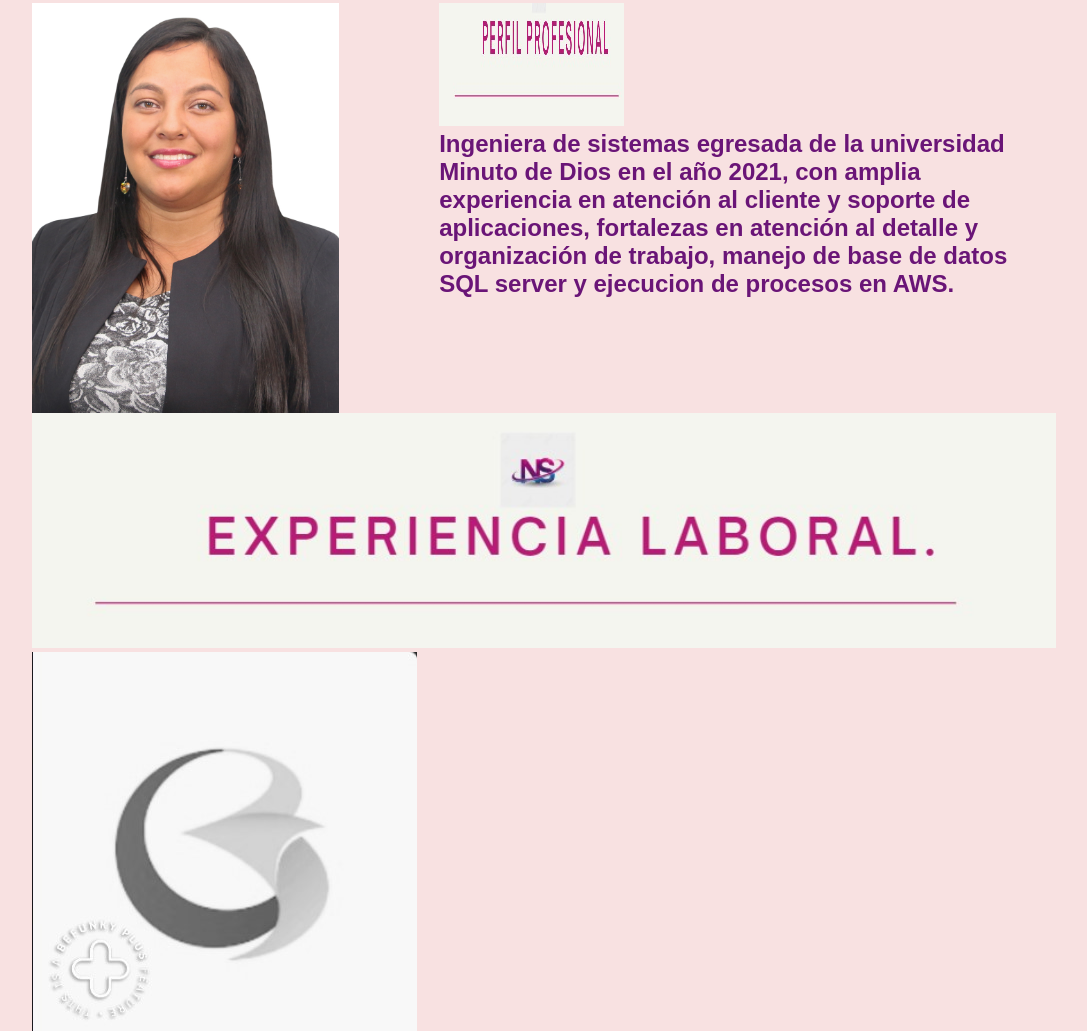
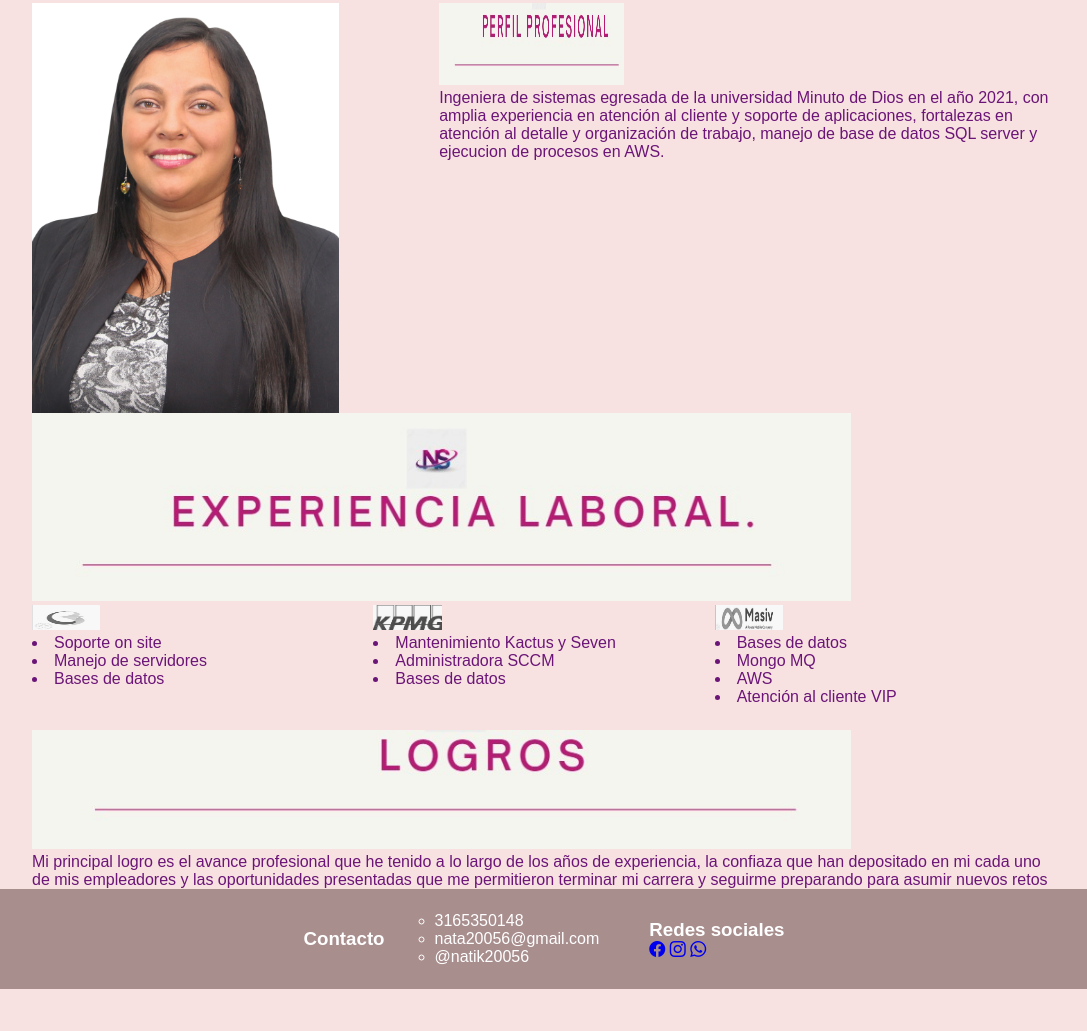
Before and after one commit to Nata-ss/Entrega1, a plain HTML site: page index.html in a window 1280 px wide. Shown: the part 797-1828 px from the top of the page, without its empty margins (96-1183 px from the left). After the commit the page ends 1786 px from the top, so only its background shows below. Drawn offline with nearby package versions, Linux system fonts and the light colour scheme; a web font is replaced by a local one.

Commit message:
5 avance de entrega 1

```diff
--- a/index.html
+++ b/index.html
@@ -55,13 +55,13 @@
         <div>
           <img class="img" src="./assets/pprof.jpg">
 
-          <h1>
+          <ul>
             Ingeniera de sistemas egresada de la universidad Minuto de Dios en el año 2021, con amplia experiencia en
             atención al cliente y soporte de aplicaciones, fortalezas en atención al detalle y organización de trabajo,
             manejo
             de base de datos SQL server y ejecucion de procesos en AWS.
 
-          </h1>
+          </ul>
 
         </div>
 
@@ -75,23 +75,25 @@
 
     <section class="experiencia">
       <img class="img-exp" src="./assets/banner.jpg" alt="exp">
+      <div class=" contenedor-img">
+
 
 
       <div>
-        <img src="./assets/bbogota.jpg" alt="bbogota">
+        <img class="img" src="./assets/bbogota.jpg" alt="bbogota">
         <li>Soporte on site</li>
         <li>Manejo de servidores</li>
         <li>Bases de datos</li>
       </div>
       <div>
-        <img src="./assets/kpmg.jpg" alt="kpmg">
+        <img class="img" src="./assets/kpmg.jpg" alt="kpmg">
         <li>Mantenimiento Kactus y Seven</li>
         <li>Administradora SCCM</li>
         <li>Bases de datos</li>
       </div>
 
       <div>
-        <img src="./assets/masiv.jpg" alt="masiv">
+        <img class="img" src="./assets/masiv.jpg" alt="masiv">
         <li>Bases de datos</li>
         <li>Mongo MQ</li>
         <li>AWS</li>
@@ -99,6 +101,7 @@
 
       </div>
     </section>
+  </div>
     <section class="logros">
       <img class="img-logros" src="./assets/logros.jpg" alt="logros">
       <ul> Mi principal logro es el avance profesional que he tenido a lo largo de los años de experiencia, la confiaza
--- a/styles/index.css
+++ b/styles/index.css
@@ -55,15 +55,15 @@ header {
 }
 
 .baner {
-    width: 100%;
+    width: 80%;
     height: 60%;
 
 }
 
 .img-baner {
-    width: 100%;
+    width: 80%;
     height: 60%;
-    object-fit: fill;
+
 }
 
 main {
@@ -91,22 +91,30 @@ main {
     width: 30%;
     height: 20%;
 }
-
-.contenedor-img2 img {
-    width: 200;
-    height: 30%;
-
-}
-
 .experiencia {
     width: 80%;
+    object-fit: fill;
+    font-family: var(--tipografia);
+    color: var(--colorTexto);
 }
 
 .img-exp {
-    width: 100%;
+    width: 80%;
     height: 60%;
-    object-fit: fill;
+
 }
+.contenedor-img{
+    display:grid;
+    grid-template-columns: 1fr 1fr 1fr;
+    gap: 10;
+}
+
+.contenedor-img img{
+    width: 20%;
+    height: 20%;
+}
+
+
 
 .logros {
     width: 80%;
@@ -116,7 +124,7 @@ main {
 }
 
 .img-logros {
-    width: 100%;
+    width: 80%;
     height: 60%;
 
 }
```
